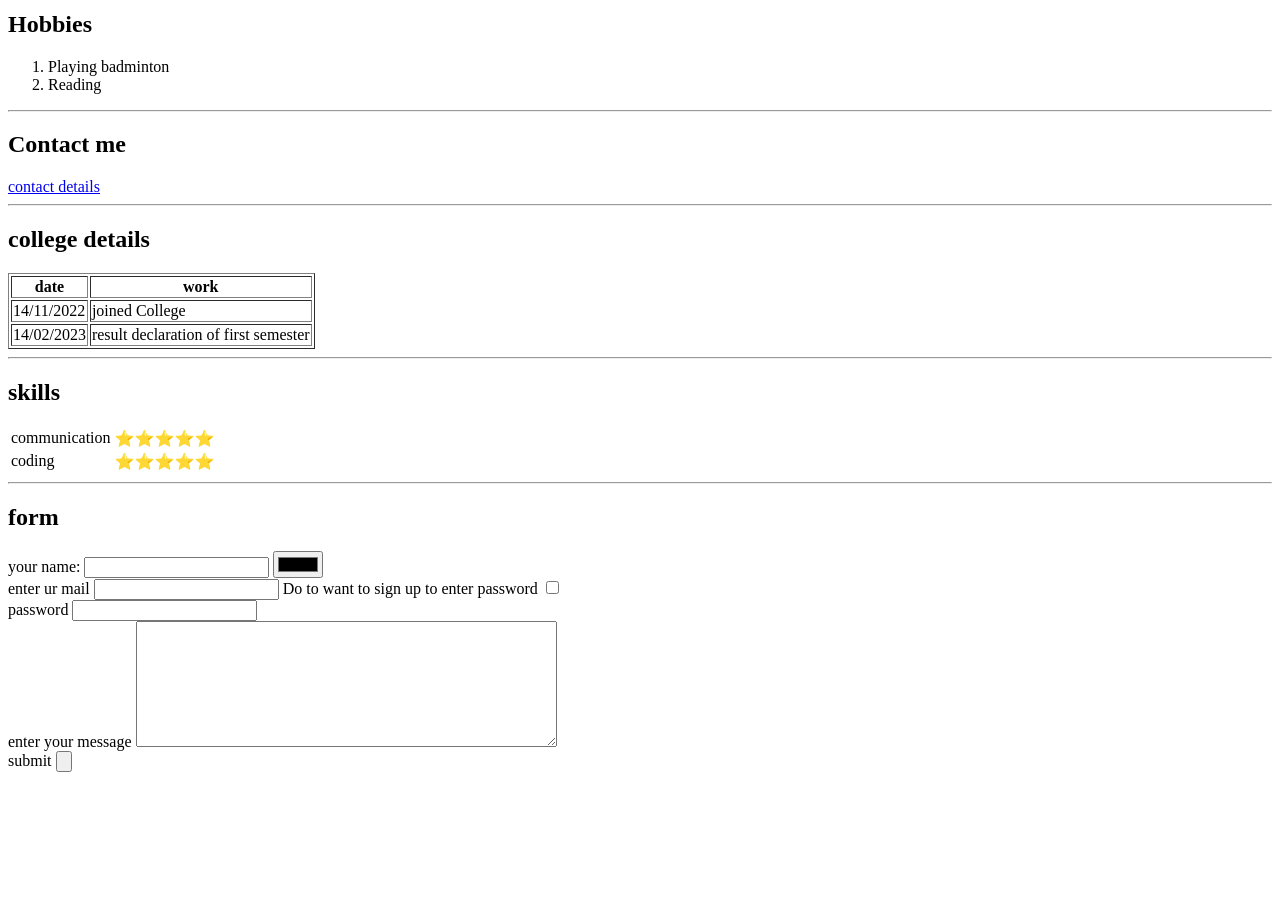
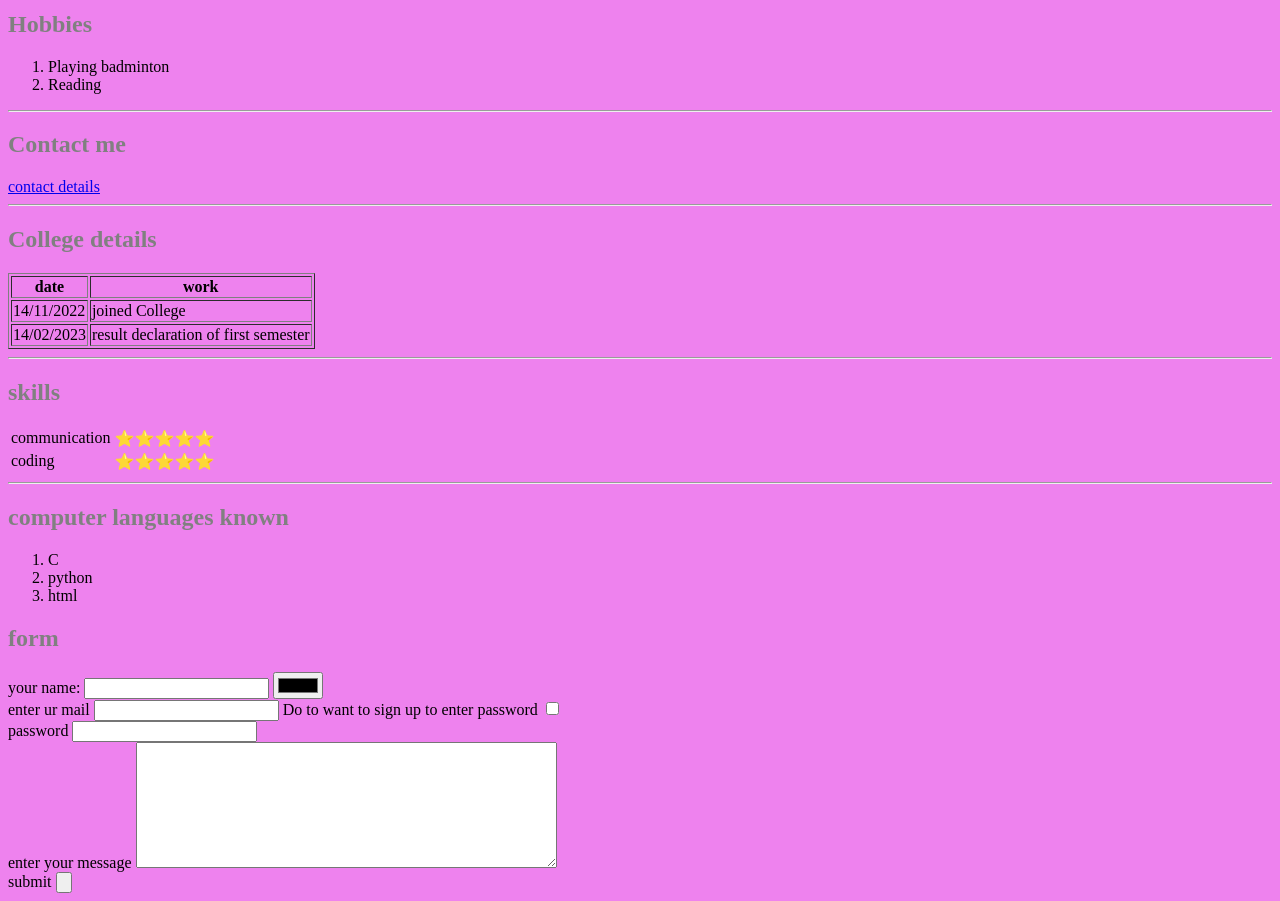
Before and after one commit to qwertyjhgsdfgh/ritul, a plain HTML site: page index.html in a window 1280 px wide. Shown: the part 920-1821 px from the top of the page. Before the commit the page ends 1700 px from the top, so only its background shows below. Drawn offline with Linux system fonts and the light colour scheme.

Commit message:
Add files via upload

```diff
--- a/index.html
+++ b/index.html
@@ -3,15 +3,22 @@
   <head>
     <meta charset="utf-8">
     <title>Ritul's personal site</title>
+    <style>
+      body{
+        background-color:violet;
+        h2{color:grey;}
+      }
+
+    </style>
   </head>
   <body>
 
-    <img src="C:\Users\HP\Downloads\WhatsApp Image 2023-03-14 at 3.58.38 PM.jpeg" alt="Ritul's photo">
+    <img src="C:\Users\HP\Downloads\WhatsApp Image 2023-03-14 at 3.58.38 PM-modified.png" alt="Ritul's photo">
     <h1>Ritul Mishra</h1>
   <p><em>student of ece first year ,IIITT</em></p>
   <hr>
   <h2>Educational qualification</h2>
-  <ul>School:<strong>St anns convent school</strong> and <strong>Dewan public school</strong></ul><<img src="https://lh3.googleusercontent.com/p/AF1QipNVD1NH2xBMgr4amqaXuIjdQcfdPpTv-sJrE8vp=s1360-w1360-h1020" alt=""><<img src="https://directory.edugorilla.com/wp-content/uploads/sites/6/2018/05/d706ee754562c9b3b9db348575aad025.jpeg" alt=""><<img src="https://dewanpublicschoolhapur.org/uploads/slider/2_2._1955973178.jpeg" alt="">
+  <ul>School:<strong>St anns convent school</strong> and <strong>Dewan public school</strong></ul><img src="https://dewanpublicschoolhapur.org/uploads/slider/2_2._1955973178.jpeg" alt="">
   <ul>College:<strong>Indian Institute of Information Technology,Tiruchirappalli</strong></ul><<img src="https://qph.cf2.quoracdn.net/main-qimg-ea0d4b82a39392c61f09319d42bae03f-lq" alt=""><<img src="http://www.iiitt.ac.in/images/Convocation2022/1.jpeg" alt="">
 
   <hr>
@@ -30,7 +37,7 @@
     <li>linked in:Ritul mishra</li>
   </ol>-->
   <hr>
-  <h2>college details</h2>
+  <h2>College details</h2>
   <table border="1">
     <tr>
       <th>date</th>
@@ -60,8 +67,14 @@
     </tr>
   </table>
   <hr>
+  <h2>computer languages known</h2>
+  <ol>
+    <li>C</li>
+    <li>python</li>
+    <li>html</li>
+  </ol>
   <h2>form</h2>
-  <form class="" action="mailto:vishwamitrakbm@gmail.com" method="post">
+  <form class="" action="mailto:221243@iiitt.ac.in" method="post">
     <label>your name:</label>
     <input type="text" name="" value="">
     <input type="color" name="" value="">
```
